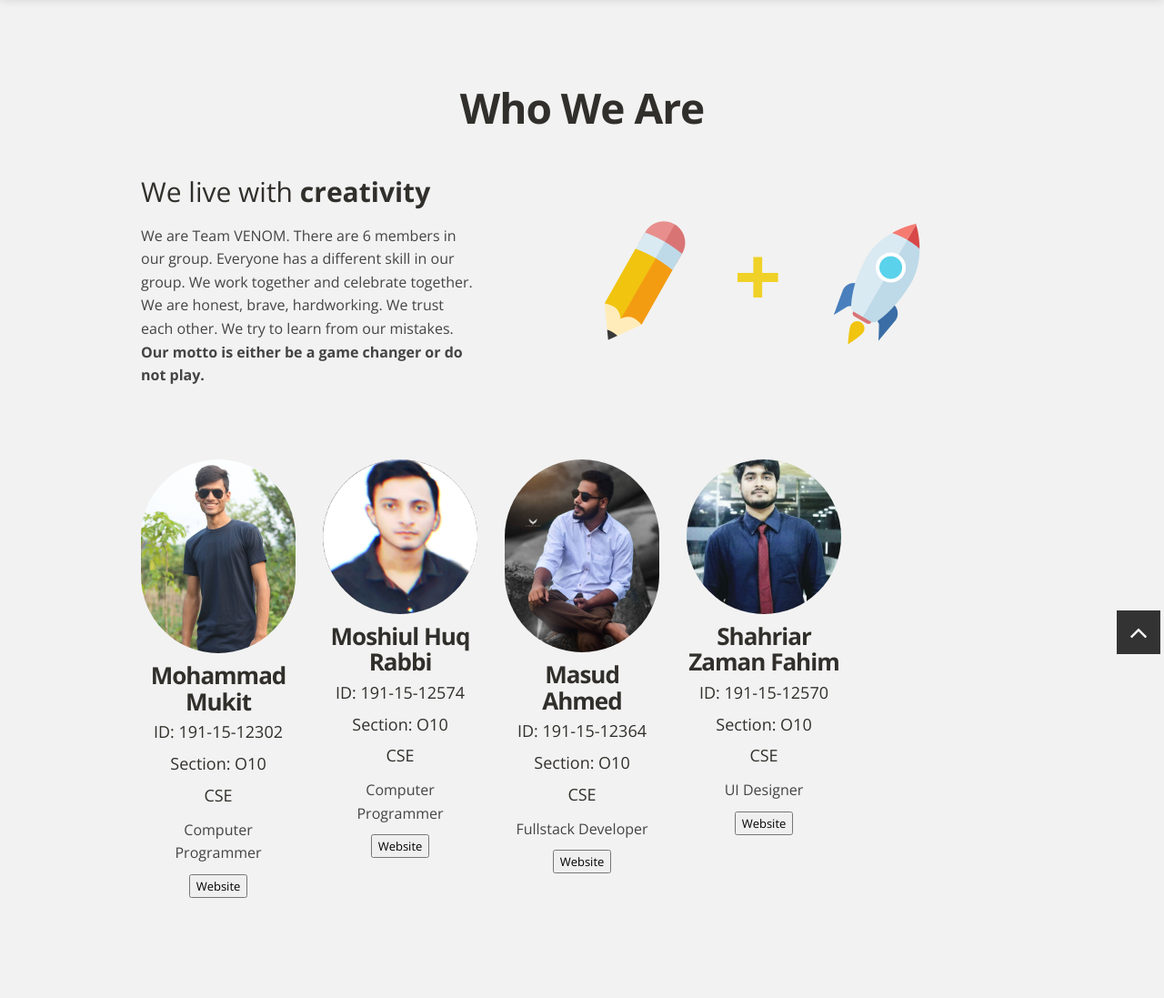
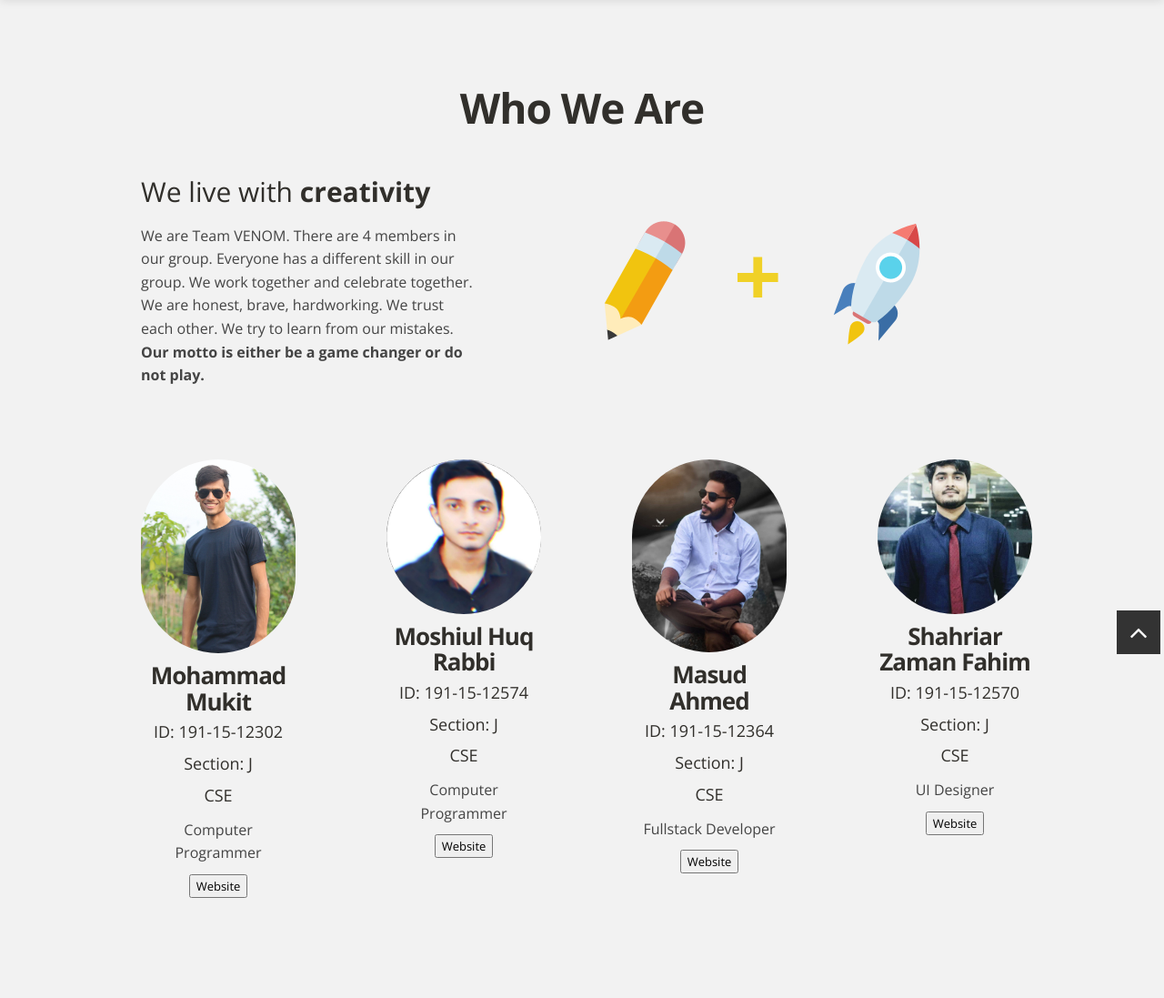
Before and after one commit to MoshiulRabbi/stureg, a Django app: page /about/ in a window 1280 px wide. Shown: the part 77-1174 px from the top of the page at 91% size. Run offline with Django 3.2, Linux system fonts and the light colour scheme; some libraries are stand-ins or nearby versions.

Commit message:
aboutfixed

```diff
--- a/templates/about_us.html
+++ b/templates/about_us.html
@@ -27,7 +27,7 @@
                     <a class="btn btn-navbar" data-toggle="collapse" data-target=".nav-collapse"><span
                             class="icon-bar"></span><span class="icon-bar"></span><span class="icon-bar"></span>
                     </a>
-                    <h1 class="brand"><a href="/">Home</a></h1>
+                    <h1 class="brand"><a href="{% url 'home' %}">Home</a></h1>
                 </div>
             </div>
         </div>
@@ -42,7 +42,7 @@
                     <div>
                         <h2>We live with <strong>creativity</strong></h2>
                         <p>
-                            We are Team VENOM. There are 6 members in our group. Everyone has a different skill in our
+                            We are Team VENOM. There are 4 members in our group. Everyone has a different skill in our
                             group.
                             We work together and celebrate together.
                             We are honest, brave, hardworking. We trust each other.
@@ -57,13 +57,15 @@
                     </div>
                 </div>
             </div>
+
+
             <div class="row">
-                <div class="span2 offset1 flyIn">
-                    <div class="people">
+                <div class="span2 offset1 flyIn" >
+                    <div class="people" >
                         <img class="team-thumb img-circle" src="{% static 'img/team/mukit1.jpg' %}" alt="" />
                         <h3>Mohammad Mukit</h3>
                         <h5>ID: 191-15-12302</h5>
-                        <h5>Section: O10</h5>
+                        <h5>Section: J</h5>
                         <h5>CSE</h5>
 
 
@@ -76,12 +78,12 @@
                     </div>
                 </div>
 
-                <div class="span2 flyIn">
-                    <div class="people">
+                <div class="span2 flyIn" style="margin-left: 100px;">
+                    <div class="people" >
                         <img class="team-thumb img-circle" src="{% static 'img/team/rabbi.jpg' %}" alt="rabbi" />
                         <h3>Moshiul Huq Rabbi</h3>
                         <h5>ID: 191-15-12574</h5>
-                        <h5>Section: O10</h5>
+                        <h5>Section: J</h5>
                         <h5>CSE</h5>
 
                         <p>
@@ -90,12 +92,12 @@
                         <a href="http://rabbii.me" target="blank"><button>Website</button></a>
                     </div>
                 </div>
-                <div class="span2 flyIn">
-                    <div class="people">
+                <div class="span2 flyIn" style="margin-left: 100px;">
+                    <div class="people" >
                         <img class="team-thumb img-circle" src="{% static 'img/team/masud.jpg' %}" alt="" />
                         <h3>Masud Ahmed</h3>
                         <h5>ID: 191-15-12364</h5>
-                        <h5>Section: O10</h5>
+                        <h5>Section: J</h5>
                         <h5>CSE</h5>
 
                         <p>
@@ -107,12 +109,13 @@
                     </div>
                 </div>
 
-                <div class="span2 flyIn">
-                    <div class="people">
+
+                <div class="span2 flyIn" style="margin-left: 100px;">
+                    <div class="people" >
                         <img class="team-thumb img-circle" src="{% static 'img/team/fahim.jpg' %}" alt="" />
                         <h3>Shahriar Zaman Fahim</h3>
                         <h5>ID: 191-15-12570</h5>
-                        <h5>Section: O10</h5>
+                        <h5>Section: J</h5>
                         <h5>CSE</h5>
 
                         <p>
```
